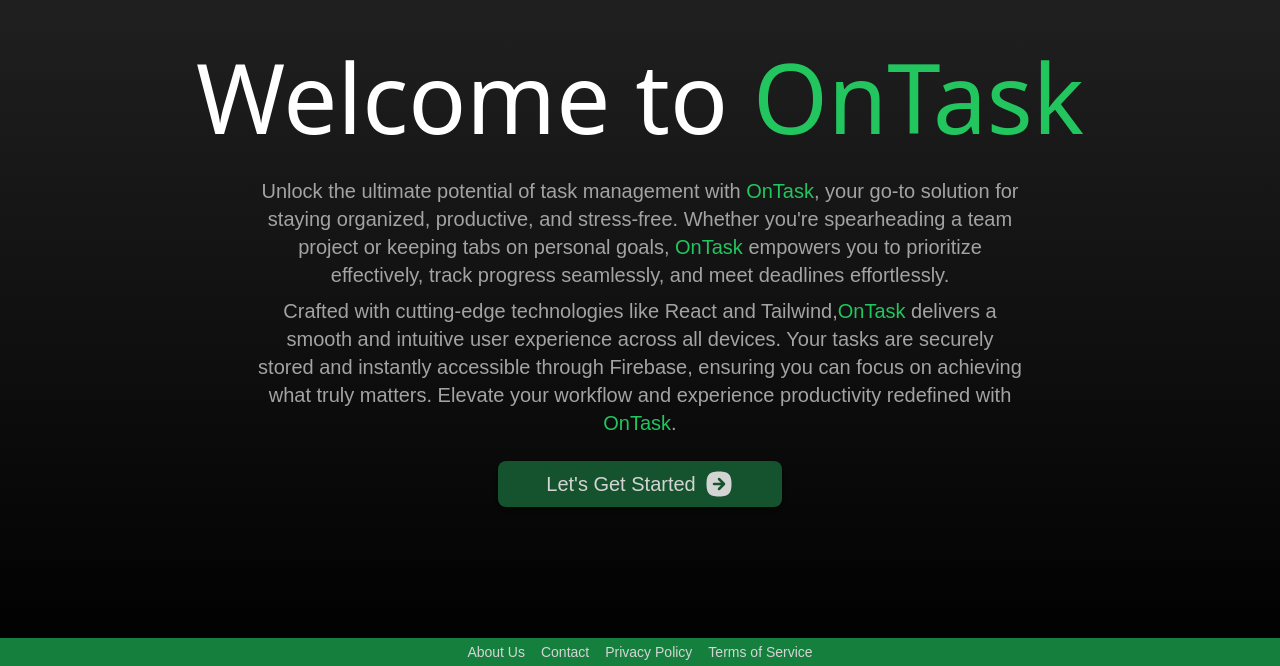
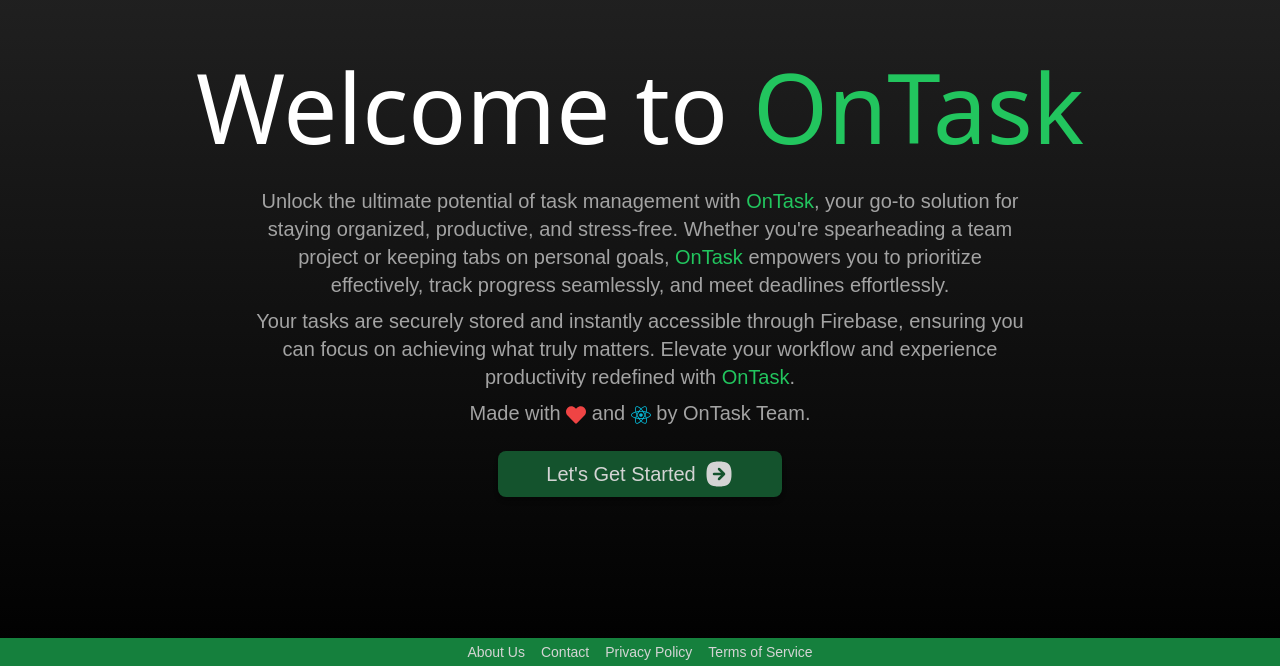
Before and after one commit to AslanReza/DoTask, a React (Create React App) app: page / in a window 1280 px wide. Shown: the part 134-800 px from the top of the page. Built offline with nearby package versions, Linux system fonts and the light colour scheme; no server answers.

Commit message:
Update Welcome Page

```diff
--- a/src/pages/HomePage.jsx
+++ b/src/pages/HomePage.jsx
@@ -1,5 +1,6 @@
 import React from 'react'
 import { useNavigate } from 'react-router-dom'
+import { FaHeart, FaReact } from 'react-icons/fa'
 import { TbSquareRoundedArrowRightFilled } from 'react-icons/tb'
 
 const HomePage = () => {
@@ -12,7 +13,7 @@
     <div className="flex flex-col justify-between items-center h-screen w-full bg-gradient-to-b from-neutral-800 to-black text-white">
       <main className="flex flex-col items-center justify-center flex-1 px-4 text-center  gap-6">
         <div className="flex flex-col gap-2 items-center">
-          <h1 className="text-[2.2rem] md:text-[4rem] lg:text-[6rem] rubik-80s-fade-regular">
+          <h1 className="text-[2.6rem] md:text-[4rem] lg:text-[6rem] rubik-80s-fade-regular">
             Welcome to <span className="text-green-500">OnTask</span>
           </h1>
           <p className="text-neutral-400 text-base sm:text-lg md:text-xl max-w-3xl">
@@ -25,16 +26,16 @@
             deadlines effortlessly.
           </p>
           <p className="text-neutral-400 text-base sm:text-lg md:text-xl max-w-3xl">
-            Crafted with cutting-edge technologies like React and Tailwind,
-            <span className="text-green-500">OnTask</span> delivers a smooth and
-            intuitive user experience across all devices. Your tasks are
-            securely stored and instantly accessible through Firebase, ensuring
-            you can focus on achieving what truly matters. Elevate your workflow
-            and experience productivity redefined with{' '}
+            Your tasks are securely stored and instantly accessible through
+            Firebase, ensuring you can focus on achieving what truly matters.
+            Elevate your workflow and experience productivity redefined with{' '}
             <span className="text-green-500">OnTask</span>.
           </p>
+          <p className="text-neutral-400 text-base sm:text-lg md:text-xl max-w-3xl">
+            Made with <FaHeart className="text-red-500 inline" /> and{' '}
+            <FaReact className="text-cyan-500 inline" /> by OnTask Team.
+          </p>
         </div>
-
         <button
           className="text-neutral-300 flex items-center gap-2 bg-green-900 hover:bg-green-800 focus:text-neutral-800 focus:bg-green-600 px-12 py-2 rounded-lg text-xl shadow-md transition-transform transform hover:scale-105"
           onClick={handleLoginRedirect}
```
